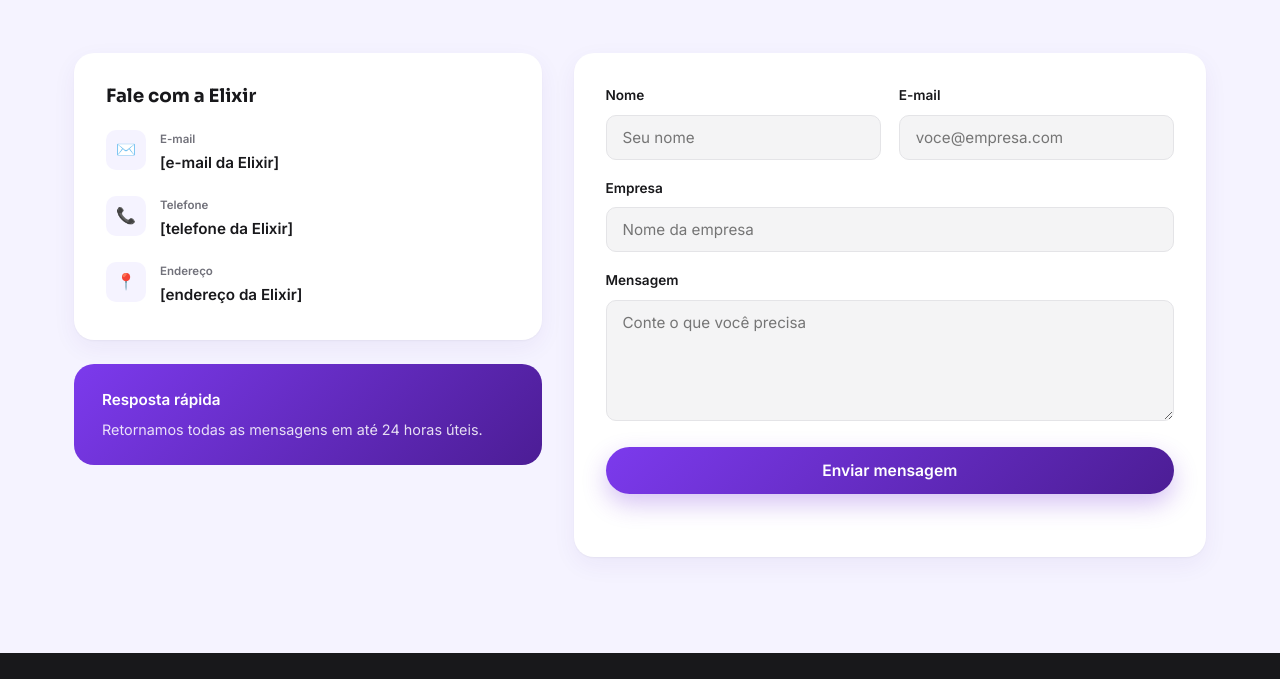
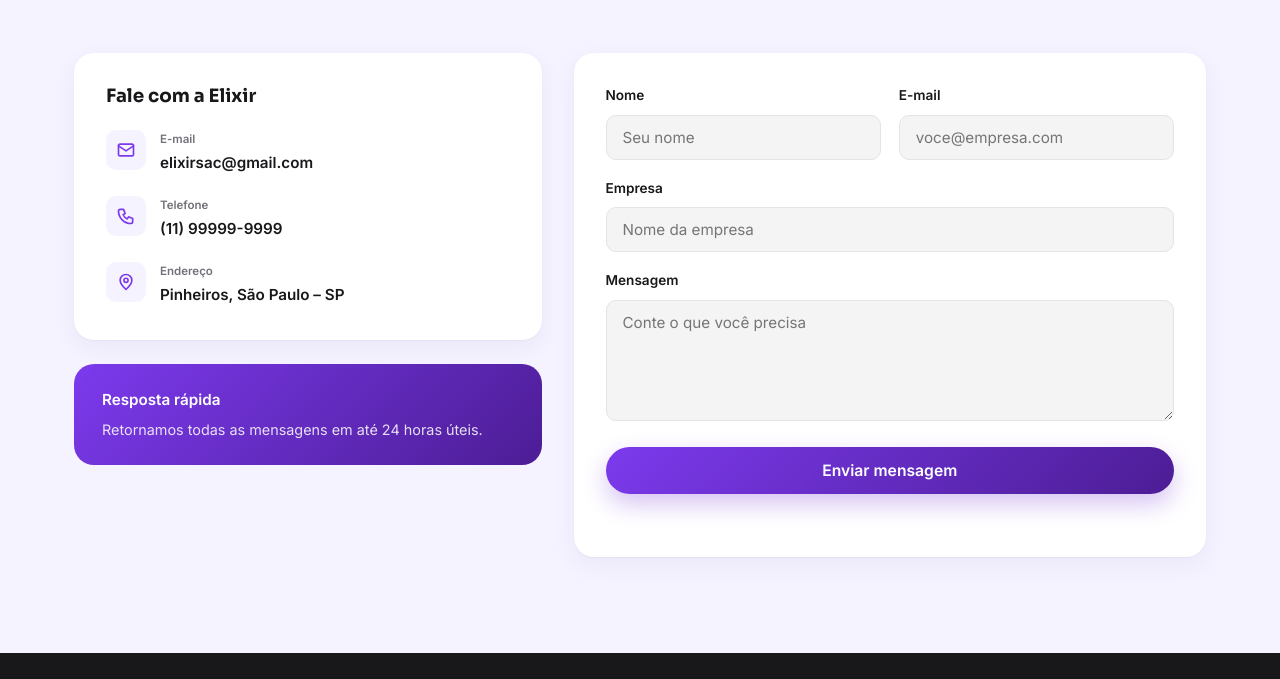
Before and after one commit to ECODRIVEBG/ELIXIR, a plain HTML site: page index.html in a window 1280 px wide. Shown: the part 5486-6165 px from the top of the page. Drawn offline with Linux system fonts and the light colour scheme.

Commit message:
dados de contato e troca os emojis informais por ícones

```diff
--- a/index.html
+++ b/index.html
@@ -251,26 +251,32 @@
                 <div class="contact-info">
                     <div class="contact-card">
                         <h3>Fale com a Elixir</h3>
-                        <ul class="contact-list">
+                                                <ul class="contact-list">
                             <li>
-                                <span class="contact-icon" aria-hidden="true">✉️</span>
+                                <span class="contact-icon" aria-hidden="true">
+                                    <svg viewBox="0 0 24 24" fill="none" stroke="currentColor" stroke-width="2" stroke-linecap="round" stroke-linejoin="round"><rect x="3" y="5" width="18" height="14" rx="2"/><path d="m3 7 9 6 9-6"/></svg>
+                                </span>
                                 <div>
                                     <span class="contact-label">E-mail</span>
-                                    <span class="contact-value">[e-mail da Elixir]</span>
+                                    <span class="contact-value">elixirsac@gmail.com</span>
                                 </div>
                             </li>
                             <li>
-                                <span class="contact-icon" aria-hidden="true">📞</span>
+                                <span class="contact-icon" aria-hidden="true">
+                                    <svg viewBox="0 0 24 24" fill="none" stroke="currentColor" stroke-width="2" stroke-linecap="round" stroke-linejoin="round"><path d="M5 4h4l2 5-2.5 1.5a11 11 0 0 0 5 5L15 13l5 2v4a2 2 0 0 1-2 2A15 15 0 0 1 3 6a2 2 0 0 1 2-2"/></svg>
+                                </span>
                                 <div>
                                     <span class="contact-label">Telefone</span>
-                                    <span class="contact-value">[telefone da Elixir]</span>
+                                    <span class="contact-value">(11) 99999-9999</span>
                                 </div>
                             </li>
                             <li>
-                                <span class="contact-icon" aria-hidden="true">📍</span>
+                                <span class="contact-icon" aria-hidden="true">
+                                    <svg viewBox="0 0 24 24" fill="none" stroke="currentColor" stroke-width="2" stroke-linecap="round" stroke-linejoin="round"><path d="M12 21s7-6.2 7-11a7 7 0 0 0-14 0c0 4.8 7 11 7 11z"/><circle cx="12" cy="10" r="2.5"/></svg>
+                                </span>
                                 <div>
                                     <span class="contact-label">Endereço</span>
-                                    <span class="contact-value">[endereço da Elixir]</span>
+                                    <span class="contact-value">Pinheiros, São Paulo – SP</span>
                                 </div>
                             </li>
                         </ul>
--- a/styles.css
+++ b/styles.css
@@ -604,7 +604,12 @@ textarea:focus-visible {
   justify-content: center;
   background: var(--purple-50);
   border-radius: var(--radius-sm);
-  font-size: 1rem;
+  color: var(--purple-600);
+}
+
+.contact-icon svg {
+  width: 20px;
+  height: 20px;
 }
 
 .contact-label {
```
